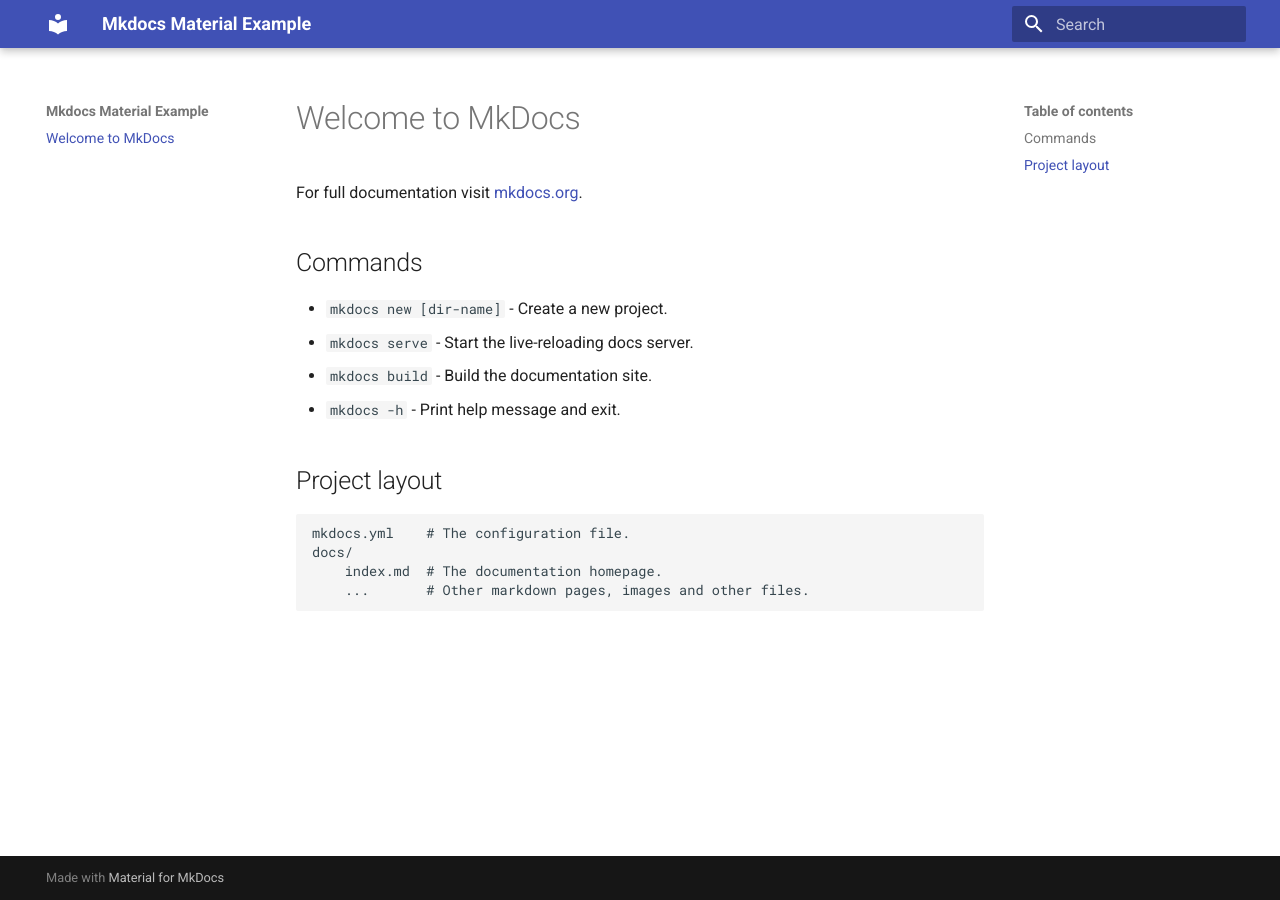
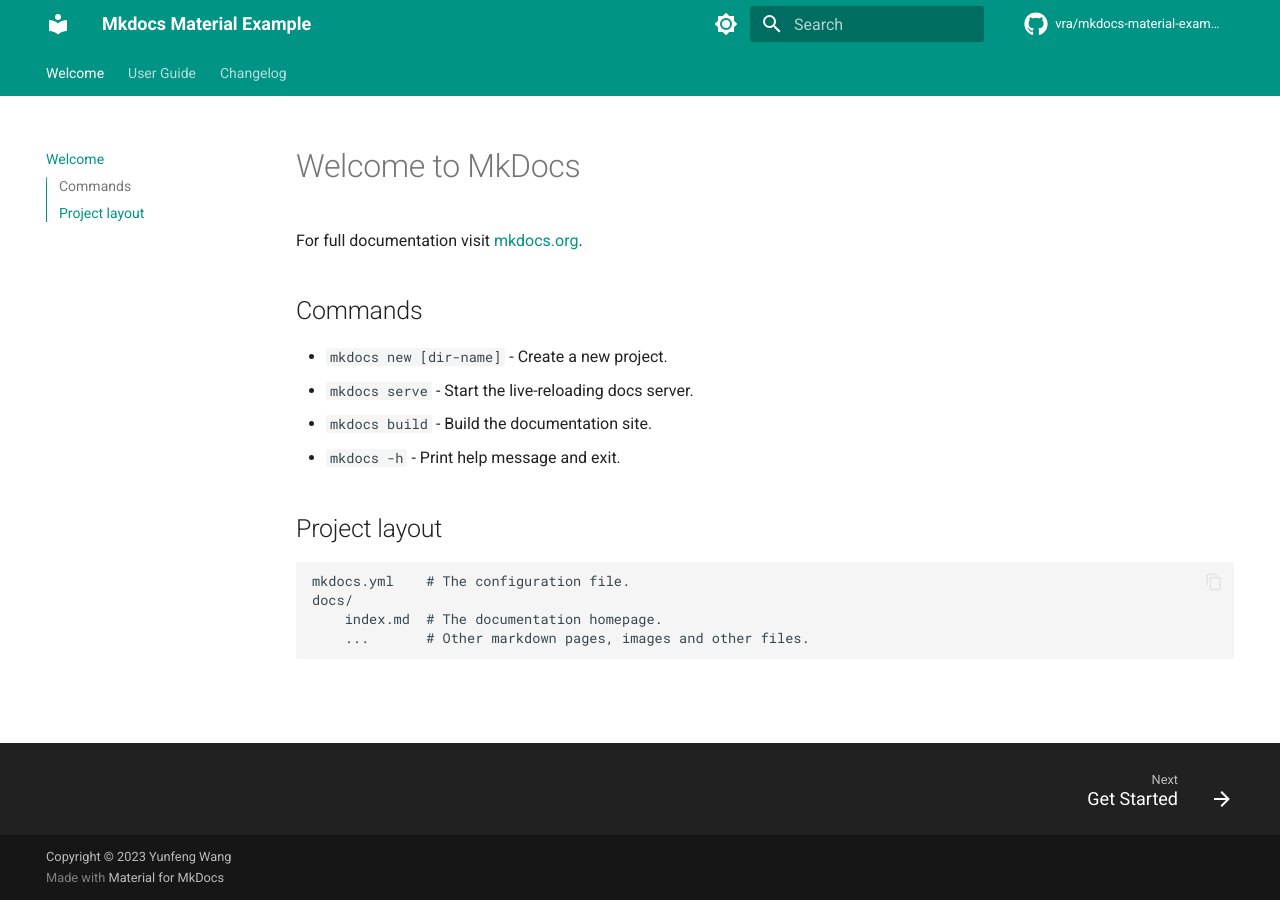
Before and after one commit to vra/mkdocs-material-example, an MkDocs documentation site: the page built from docs/index.md, in a window 1280 px wide. Built offline with MkDocs 1.6.1 and Material for MkDocs 9.7.7, drawn with Linux system fonts in a browser that asks for light colours; comment, search, counter and statistics services are not loaded.

Commit message:
add template config and md files

```diff
--- /dev/null
+++ b/docs/guide/index.md
@@ -0,0 +1,2 @@
+# Get Started
+This is the get started tutorial.
--- a/mkdocs.yml
+++ b/mkdocs.yml
@@ -1,4 +1,74 @@
 site_name: Mkdocs Material Example
+site_description: An Experimental Package Management Solution for Python
+repo_name: vra/mkdocs-material-example
+repo_url: https://github.com/vra/mkdocs-material-example
+copyright: Copyright &copy; 2023 Yunfeng Wang
+
+
+nav:
+  - Welcome: index.md
+  - User Guide:
+    - guide/index.md
+    - Installation: guide/installation.md
+    - Basics: guide/basics.md
+    - Configuration: guide/config.md
+  - Changelog: changelog.md
 
 theme:
   name: material
+  features:
+    - header.autohide
+    - navigation.instant
+    - navigation.tracking
+    - content.code.annotate
+    - toc.integrate
+    - toc.follow
+    - navigation.path
+    - navigation.top
+    - navigation.tabs
+    - navigation.footer
+    - content.code.copy
+  icon:
+    repo: fontawesome/brands/github
+  palette:
+
+    # Palette toggle for light mode
+    - media: "(prefers-color-scheme: light)"
+      scheme: default
+      toggle:
+        icon: material/brightness-7
+        name: Switch to dark mode
+      primary: teal #, [red, pink, purple, deep, purple, indigo, blue, light blue, cyan, teal, green, light green, lime, yellow, amber, orange, deep orange, brown, grey, blue, grey, black, white]
+      accent: cyan # [red, pink, purple, deep, purple, indigo, blue, light, blue, cyan, teal, green, light, green, lime, yellow, amber, orange, deep orange]
+
+    # Palette toggle for dark mode
+    - media: "(prefers-color-scheme: dark)"
+      scheme: slate
+      primary: teal #, [red, pink, purple, deep, purple, indigo, blue, light blue, cyan, teal, green, light green, lime, yellow, amber, orange, deep orange, brown, grey, blue, grey, black, white]
+      accent: cyan # [red, pink, purple, deep, purple, indigo, blue, light, blue, cyan, teal, green, light, green, lime, yellow, amber, orange, deep orange]
+      toggle:
+        icon: material/brightness-4
+        name: Switch to light mode
+
+  markdown_extensions:
+  - admonition
+  - pymdownx.details
+  - pymdownx.keys
+  - pymdownx.superfences
+  - pymdownx.tabbed:
+      alternate_style: true
+  - markdown_include.include:
+      base_path: docs
+  - mdx_gh_links:
+      user: mitsuhiko
+      repo: rye
+
+  plugins:
+  - search
+
+  extra:
+    - version:
+      provider: mike
+    - social:
+      - icon: fontawesome/brands/mastodon
+        link: https://fosstodon.org/@squidfunk
```
Also changed, not shown: docs/changelog.md (added, +2 -0 lines), docs/guide/basics.md (added, +1 -0 lines), docs/guide/config.md (added, +1 -0 lines), docs/guide/installation.md (added, +1 -0 lines).
